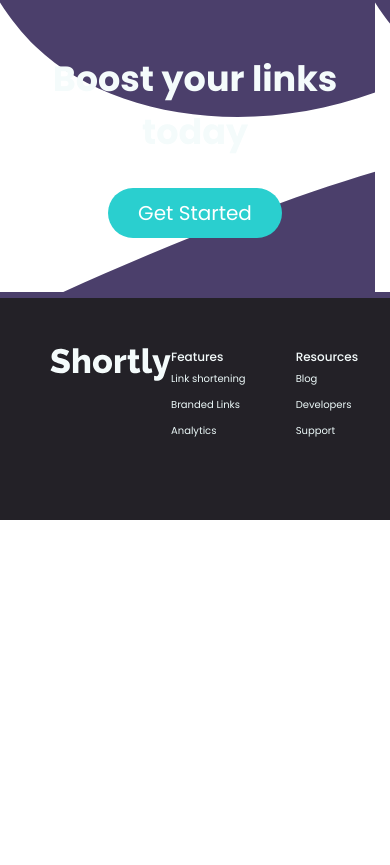
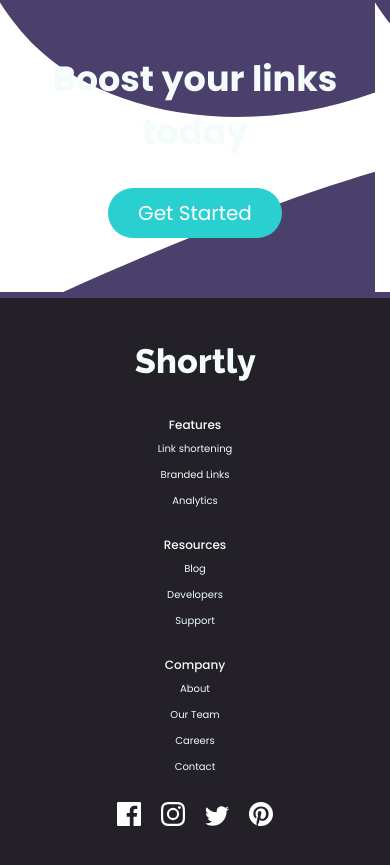
Before and after one commit to chiefcipher/url-shortener, a React (Create React App) app: page / in a window 390 px wide. Shown: the part 960-1825 px from the top of the page. Before the commit the page ends 1480 px from the top, so only its background shows below. Built offline with nearby package versions, Linux system fonts and the light colour scheme.

Commit message:
footer mobile

```diff
--- a/src/components/Footer/Footer.jsx
+++ b/src/components/Footer/Footer.jsx
@@ -15,28 +15,28 @@ export const Footer = ()=> {
             <div className="footer__content">
                 <div className="footer__content--heading"> Features</div>
                 <ul className="footer__content--items">
-                    <li className="footer__content--item">Link shortening </li>
-                    <li className="footer__content--item">Branded Links </li>
-                    <li className="footer__content--item">Analytics </li>
+                    <li className="footer__content--item c-pointer">Link shortening </li>
+                    <li className="footer__content--item c-pointer">Branded Links </li>
+                    <li className="footer__content--item c-pointer">Analytics </li>
                 </ul>
             </div>
 
             <div className="footer__content">
                 <div className="footer__content--heading"> Resources </div>
                 <ul className="footer__content--items">
-                    <li className="footer__content--item">Blog </li>
-                    <li className="footer__content--item">Developers </li>
-                    <li className="footer__content--item">Support </li>
+                    <li className="footer__content--item c-pointer">Blog </li>
+                    <li className="footer__content--item c-pointer">Developers </li>
+                    <li className="footer__content--item c-pointer">Support </li>
                 </ul>
             </div>
 
             <div className="footer__content">
                 <div className="footer__content--heading"> Company </div>
                 <ul className="footer__content--items">
-                    <li className="footer__content--item">About </li>
-                    <li className="footer__content--item">Our Team </li>
-                    <li className="footer__content--item">Careers </li>
-                    <li className="footer__content--item">Contact </li>
+                    <li className="footer__content--item c-pointer">About </li>
+                    <li className="footer__content--item c-pointer">Our Team </li>
+                    <li className="footer__content--item c-pointer">Careers </li>
+                    <li className="footer__content--item c-pointer">Contact </li>
                 </ul>
             </div>
 
--- a/src/containers/App/App.scss
+++ b/src/containers/App/App.scss
@@ -1,5 +1,6 @@
 @import "./sass/reset" ;
 @import "./sass/variables" ;
+@import './sass/mixin' ;
 @import "./sass/utilities";
 @import "./sass/components";
 @import "./sass/nav" ;
--- a/src/containers/App/sass/_footer.scss
+++ b/src/containers/App/sass/_footer.scss
@@ -1,14 +1,67 @@
 .footer {
     background : $c-very-dark-violet;
     padding : 5rem ;
+
 }
 .container {
     display: grid ;
-    grid-template-columns: 1.3fr repeat(3 ,max-content) 1fr;
+    grid-template-columns: 1.1fr repeat(3 ,max-content) 1fr;
+    grid-auto-flow: row dense ;
+
+
+    @include respond-to('700px' , 'max')  {
+        display: flex ;
+        flex-direction: column ;
+        align-items: center;
+    }
 
 }
 
 .footer  {
+
+    //POSITIONING
+    &__logo ,
+    &__content ,
+    &__socials {
+        grid-row : 1/2 ;
+    }
+
+    &__logo  {
+        grid-column : 1/2 ;
+    }
+
+    &__content  {
+        grid-column : 2/3 ;
+    }
+    &__content:nth-child(2)  {
+        grid-column : 3/4 ;
+    }
+    &__content:nth-child(3)  {
+        grid-column : 4/5 ;
+    }
+
+    &__socials {
+        grid-column : 5/6 ;
+    }
+
+    //STYLING
+    @include respond-to('700px' , 'max')  {
+        &__logo  {
+            margin-bottom: 3rem ;
+        }
+
+        &__content {
+            margin-bottom: 2.2rem ;
+        }
+
+        &__content--heading {
+            margin-bottom: .2rem ;
+        }
+        &__socials {
+            grid-column : 5/6 ;
+        }
+    }
+
     &__logo {
         path {
             fill :hsl(180, 50%, 97%)
@@ -16,7 +69,11 @@
     }
 
     &__content {
-        padding  : 0 5rem 0 0  ;
+        padding-right  : 7rem ;
+        @include respond-to('700px' , 'max')  {
+            padding-right: 0 ;
+            text-align: center;
+        }
 
         &--heading {
             font-size : 1.2rem ;
--- /dev/null
+++ b/src/containers/App/sass/_mixin.scss
@@ -0,0 +1,18 @@
+@mixin respond-to($break-point , $type ) {
+    @if (  $type == 'min' ) {
+        @media (min-width: $break-point) {
+            @content ;
+    }
+    }
+    @else {
+        @media (max-width: $break-point) {
+        @content ;
+        }
+
+
+    }
+
+    @media (max-width : $break-point) {
+        @content
+    }
+}
--- a/src/containers/App/sass/_utilities.scss
+++ b/src/containers/App/sass/_utilities.scss
@@ -1,3 +1,7 @@
 .no-deco {
     text-decoration: none ;
 }
+
+.c-pointer {
+    cursor: pointer;
+}
```
